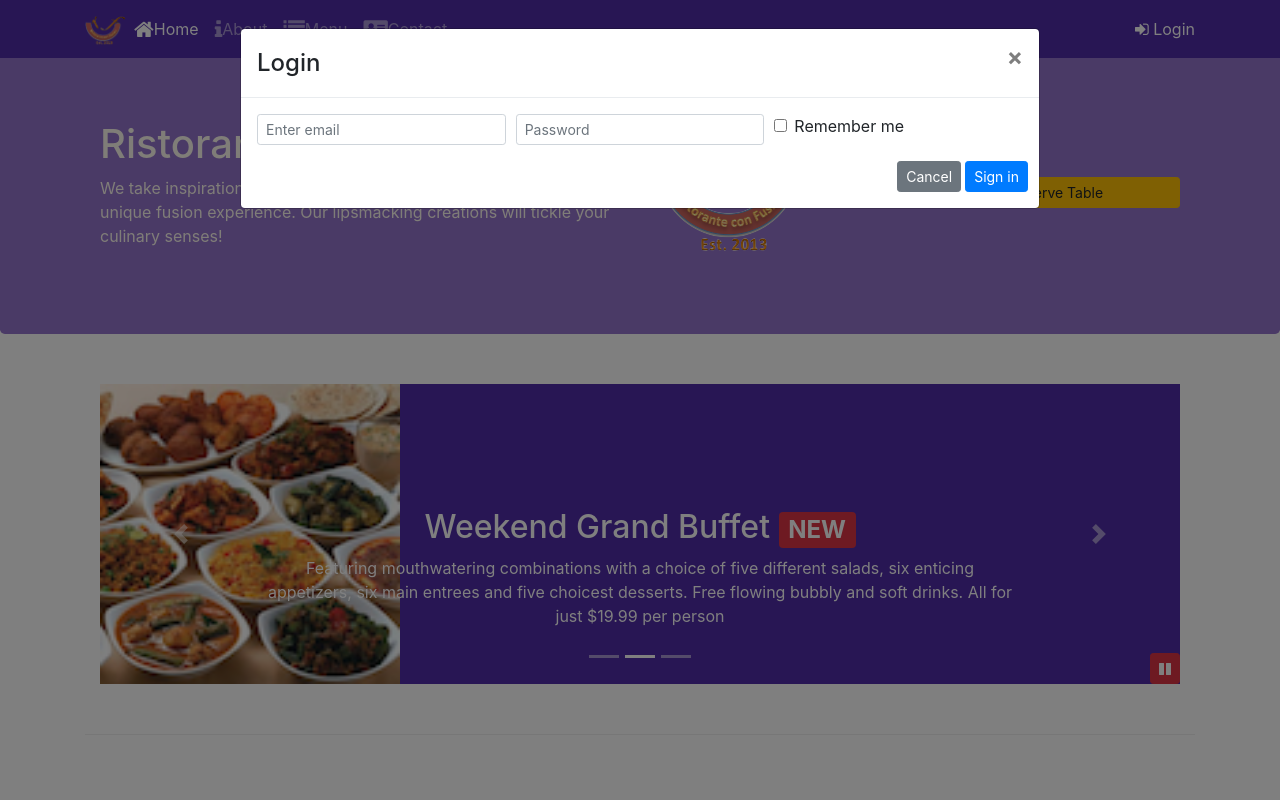
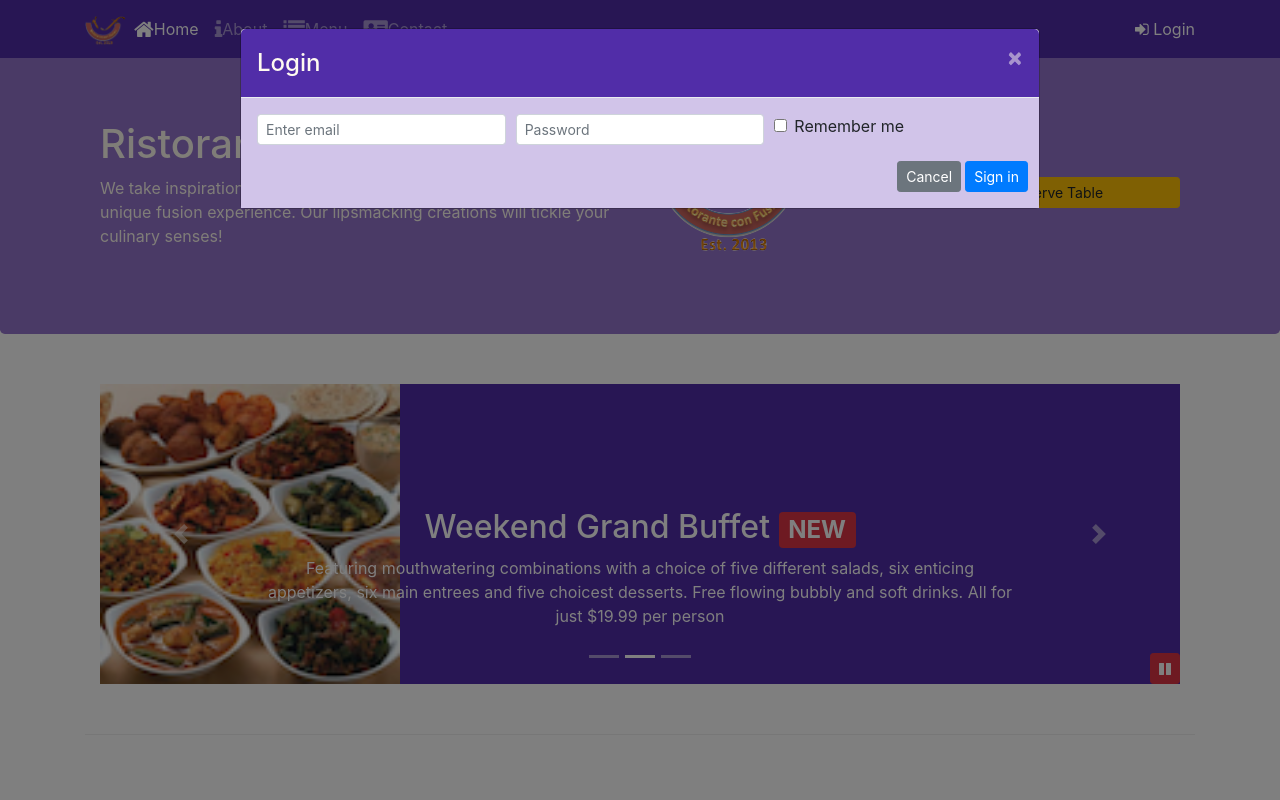
Before and after one commit to MdAltafHussain/Bootstrap4, a website: page index.html in a window 1280 px wide. Both pictures are taken after a click on the link "Login". Shown: the top 800 px of the page. Drawn offline with nearby package versions, Linux system fonts and the light colour scheme.

Commit message:
Assignment 4

```diff
--- a/css/style.css
+++ b/css/style.css
@@ -67,3 +67,16 @@ body{
     bottom: 0px;
     z-index: 1;
 }
+
+.modal-header {
+	background:#512DA8;
+	color:floralwhite;
+
+
+}
+.close{
+    color:floralwhite;
+}
+.modal-body {
+	background:#D1C4E9;
+}
--- a/css/styles1.scss
+++ b/css/styles1.scss
@@ -43,7 +43,7 @@ body{
 	z-index:0;
 }
 
-.navbar-dark {
+.navbar-inverse {
 	background-color: $background-dark;
 }
 
@@ -68,9 +68,29 @@ body{
 	}
 }
 
-#carouselButton {
+#carousel-button {
 	right:0px;
 	position: absolute;
 	bottom: 0px;
-    z-index: 1;
 }
+
+#carouselButtons {
+	right:0px;
+	position: absolute;
+	bottom: 0px;
+}
+
+.modal-header {
+	background:$background-dark;
+	color:floralwhite;
+
+	button {
+		color:floralwhite;
+	}
+}
+.modal-body {
+	background:$background-pale;
+}
+.modal-footer {
+	background:$background-light;
+}
--- a/index.html
+++ b/index.html
@@ -37,7 +37,7 @@
                 </ul>
 
                 <span class="navbar-text">
-                    <a data-toggle="modal" data-target="#loginModal">
+                    <a id="loginButton">
                         <span class="fa fa-sign-in"></span> Login</a>
                 </span>
             </div>
@@ -186,8 +186,7 @@
                     <img src="img/logo.png" class="img-fluid">
                 </div>
                 <div class="col-12 col-sm align-self-center justify-content-center">
-                    <button type="submit" class="btn btn-warning btn-sm btn-block" data-toggle="modal"
-                        data-target="#reserveTableModal">Reserve
+                    <button type="submit" id="reserveTableButton" class="btn btn-warning btn-sm btn-block" >Reserve
                         Table</button>
                 </div>
 
@@ -460,6 +459,13 @@
                     $("#carouselButton").children("span").addClass('fa-pause');
                 }
             });
+            $("#reserveTableButton").click(function(){
+                $('#reserveTableModal').modal('toggle');
+            });
+            $("#loginButton").click(function(){
+                $('#loginModal').modal('toggle');
+            });
+
         });
     </script>
 </body>
```
Also changed, not shown: css/styles1.css. Lines whose indentation alone changed are shown as unchanged.
